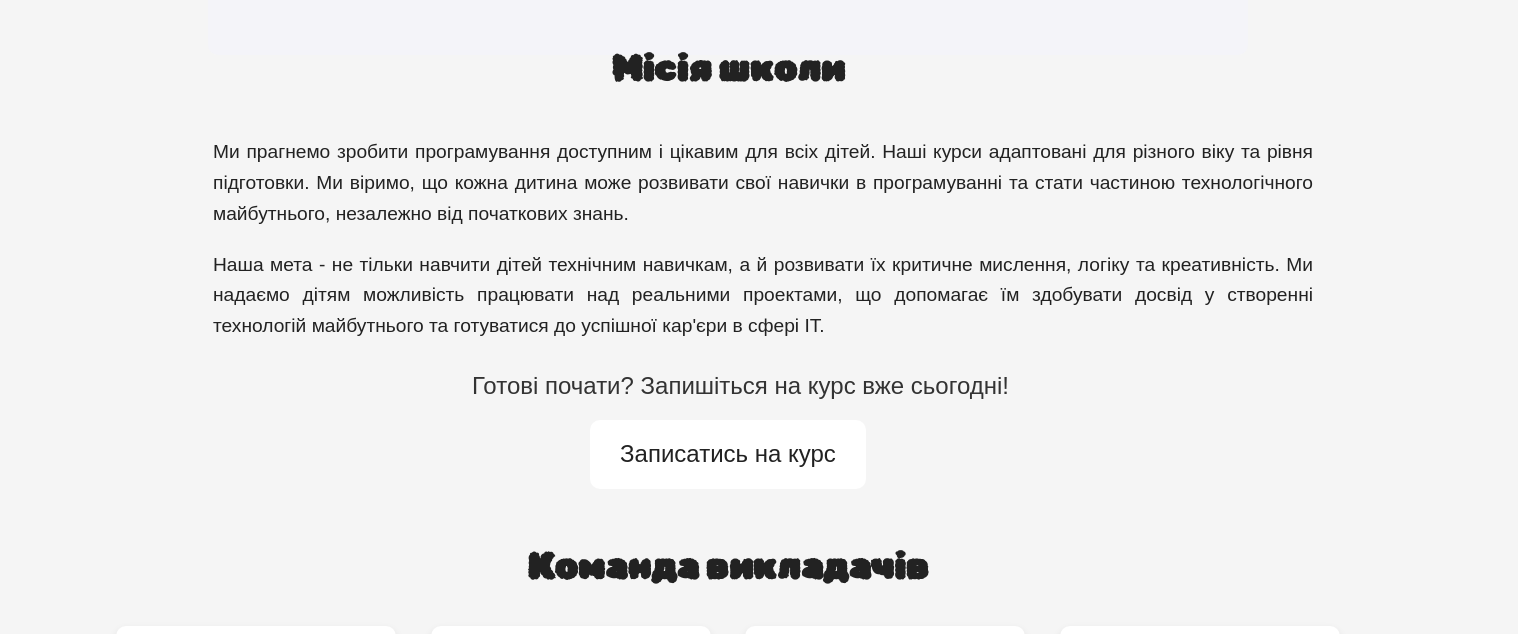
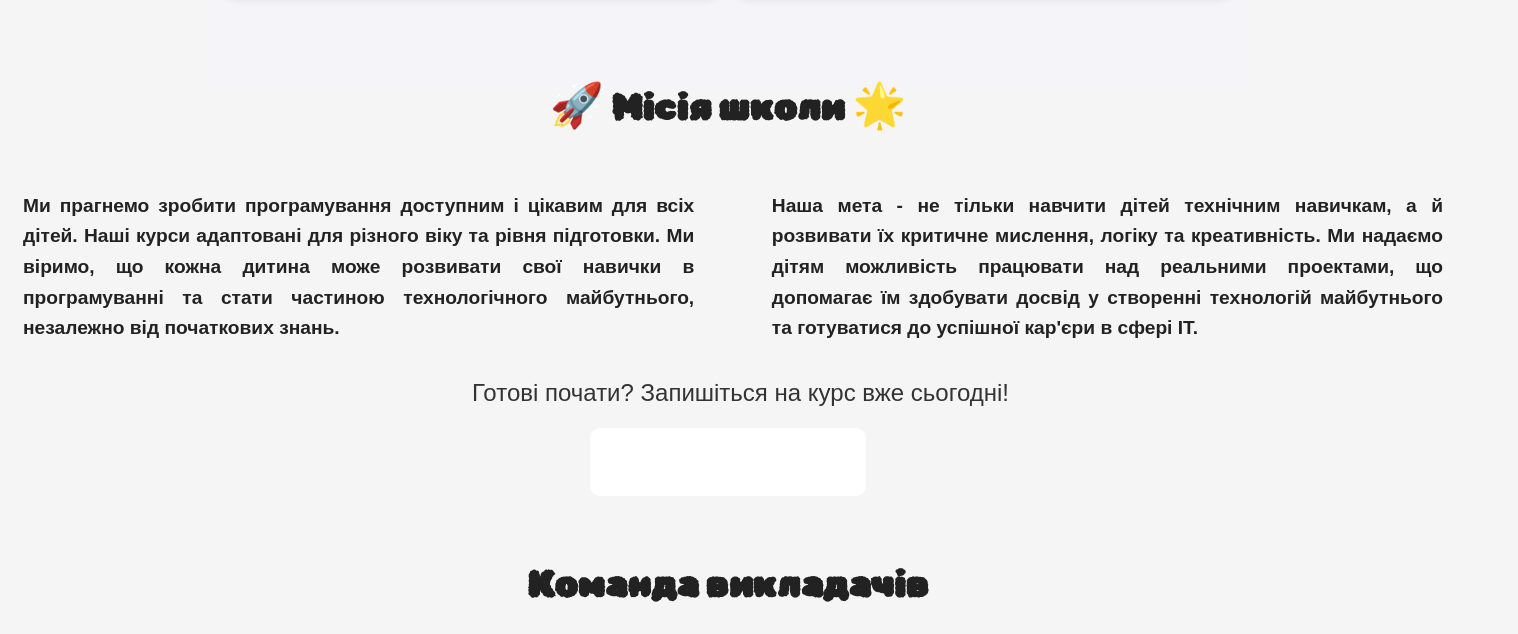
Before and after one commit to Daryna-Dziubenko/OKP_laba1, a plain HTML site: page about-us.html in a window 1280 px wide. Shown: the part 1480-2114 px from the top of the page, 1518 px wide, since content can reach past the window. Drawn offline with Linux system fonts and the light colour scheme.

Commit message:
fifth_2.0 commit

```diff
--- a/about-us.html
+++ b/about-us.html
@@ -29,7 +29,7 @@
         <p class="linkToIndex">Також, дізнайтеся більше про нашу <a href="index.html#services" style="color: green;" class="custom-link2">програму навчання</a>.</p>
 
         <section id="history-section">
-            <h2 class="why-us-title" id="history">Наша історія</h2>
+            <h2 class="why-us-title_2" id="history">Наша історія</h2>
             <div class="history-content">
                 <div class="history-item">
                     <img src="/img/school-photo.jpg" alt="Фото школи" class="history-img">
@@ -53,17 +53,18 @@
         <section id="mission">
             <h2 class="why-us-title">Місія школи</h2>
             <div class="mission-description-container">
-                <p class="mission-description">Ми прагнемо зробити програмування доступним і цікавим для всіх дітей. Наші курси адаптовані для різного віку та рівня підготовки. Ми віримо, що кожна дитина може розвивати свої навички в програмуванні та стати частиною технологічного майбутнього, незалежно від початкових знань.</p>
-                <p class="mission-description">Наша мета - не тільки навчити дітей технічним навичкам, а й розвивати їх критичне мислення, логіку та креативність. Ми надаємо дітям можливість працювати над реальними проектами, що допомагає їм здобувати досвід у створенні технологій майбутнього та готуватися до успішної кар'єри в сфері IT.</p>
+                <p class="mission-description left">Ми прагнемо зробити програмування доступним і цікавим для всіх дітей. Наші курси адаптовані для різного віку та рівня підготовки. Ми віримо, що кожна дитина може розвивати свої навички в програмуванні та стати частиною технологічного майбутнього, незалежно від початкових знань.</p>
+                <p class="mission-description right">Наша мета - не тільки навчити дітей технічним навичкам, а й розвивати їх критичне мислення, логіку та креативність. Ми надаємо дітям можливість працювати над реальними проектами, що допомагає їм здобувати досвід у створенні технологій майбутнього та готуватися до успішної кар'єри в сфері IT.</p>
             </div>
             <div class="cta-banner">
                 <p class="lets-go">Готові почати? Запишіться на курс вже сьогодні!</p>
                 <a href="#signup" class="cta-button">Записатись на курс</a>
             </div>
+            <div class="clear"></div>
         </section>
 
         <section id="team">
-            <h2 class="why-us-title">Команда викладачів</h2>
+            <h2 class="why-us-title_2">Команда викладачів</h2>
 
             <div class="teacher">
                 <img src="/img/teacher1.jpg" alt="Фото викладача">
--- a/style.css
+++ b/style.css
@@ -172,6 +172,17 @@ img {
     src: url('/шрифти/RubikBubbles-Regular.ttf') format('truetype');
     font-weight: normal;
     font-style: normal;
+}
+
+.why-us-title_2{
+    position: sticky;
+    top: 0;
+    background: #F5F5F5;
+    padding: 10px 20px;
+    z-index: 10;
+    font-family: 'Rubik Bubbles', sans-serif;
+    text-align: center;
+    font-size: 36px;
 }
 
 .why-us-title,
@@ -370,7 +381,7 @@ summary:hover {
 
 .mission-description:hover {
     background-color: #f39c12;
-    color: white;
+    color: #222;
     transform: scale(1.05);
     box-shadow: 0 6px 12px rgba(0, 0, 0, 0.2);
 }
@@ -382,6 +393,38 @@ summary:hover {
     top: -23px;
     right: -23px;
     transition: top 0.3s, right 0.3s;
+}
+
+.mission-description-container {
+    width: 100%;
+}
+
+.mission-description {
+    width: 48%;
+    padding: 10px;
+    box-sizing: border-box;
+    font-weight: bold;
+}
+
+.left {
+    float: left;
+}
+
+.right {
+    float: right;
+}
+
+.cta-banner {
+    clear: both;
+    text-align: center;
+    margin-top: 20px;
+
+    padding: 15px;
+    border-radius: 10px;
+}
+
+.clear {
+    clear: both;
 }
 
 .cta-banner {
@@ -410,9 +453,39 @@ summary:hover {
     margin-bottom: -35px;
 }
 
+.cta-button:link {
+    color: white;
+}
+
+.cta-button:visited {
+    color: #222;
+}
+
 .cta-button:hover {
     background-color: #183D2F;
     color: white;
+    transition: 0.3s;
+}
+
+.cta-button:active {
+    background-color: #f39c12;
+}
+
+.mission-description:first-child {
+    font-weight: bold;
+    color: #222;
+}
+
+.why-us-title::before {
+    content: "🚀 ";
+    color: #f39c12;
+    font-size: 1.2em;
+}
+
+.why-us-title::after {
+    content: " 🌟";
+    color: #f39c12;
+    font-size: 1.2em;
 }
 
 /**/
```
Also changed, not shown: courses.html (+2 -2 lines), index.html (+1 -1 lines).
